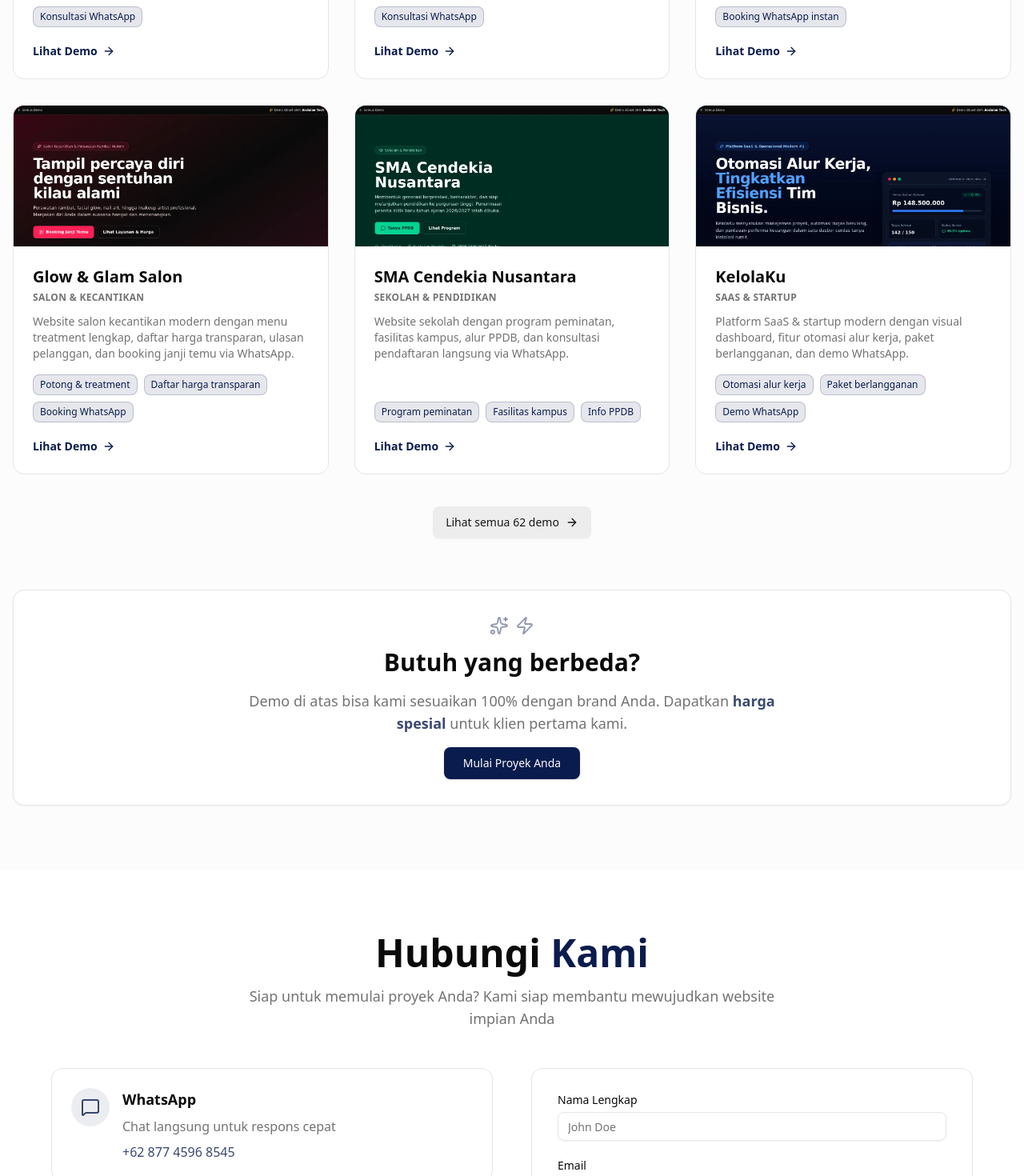
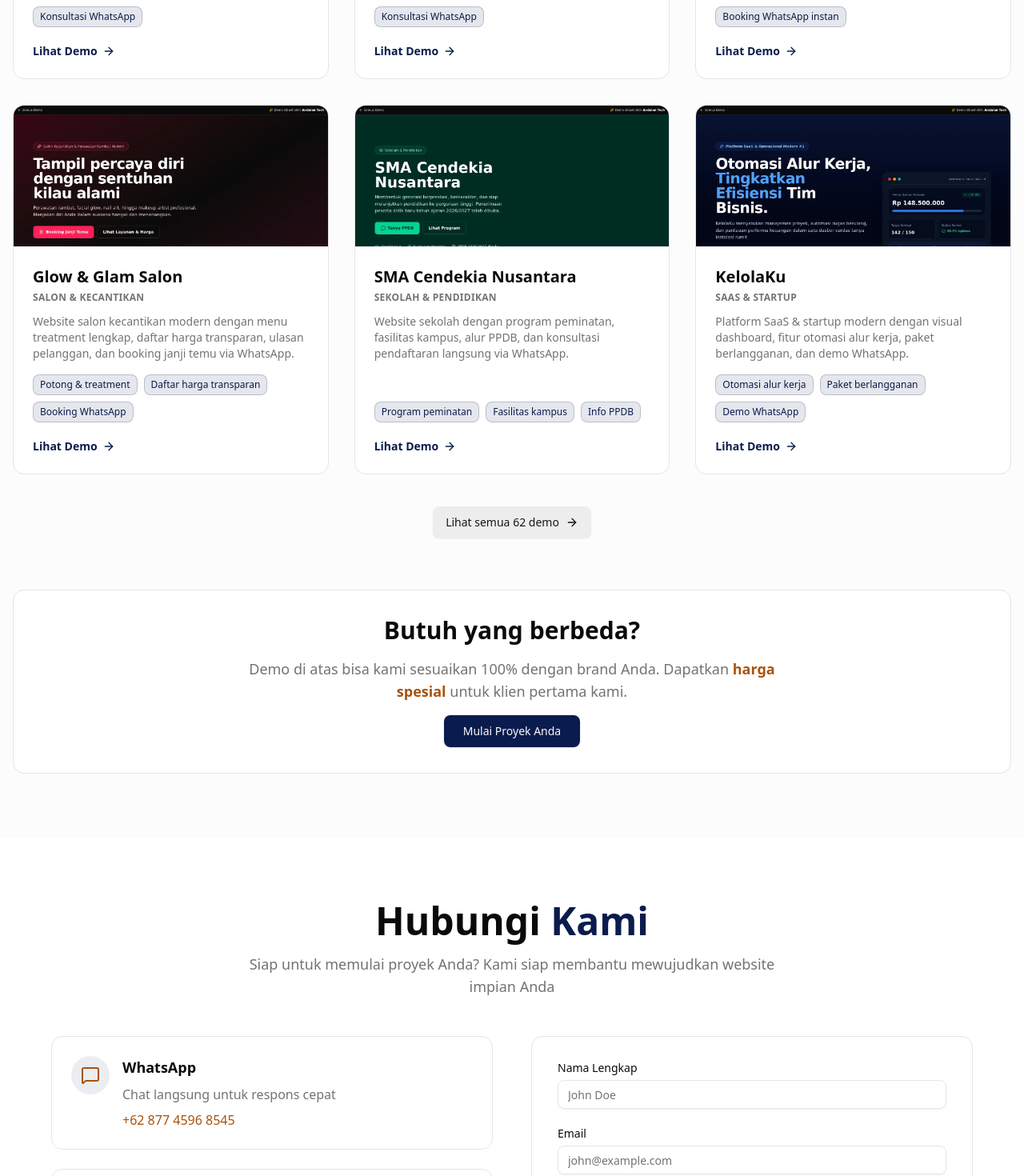
Before and after one commit to MohSolehuddin/andalan-tech-company-profile, a Next.js app: page / in a window 1280 px wide. Shown: the part 3640-5110 px from the top of the page at 80% size. Built offline with nearby package versions, Linux system fonts and the light colour scheme.

Commit message:
brand: portfolio/contact/footer bersih + aksen oranye

```diff
--- a/src/components/Contact.tsx
+++ b/src/components/Contact.tsx
@@ -85,10 +85,10 @@ const Contact = () => {
         <div className="grid md:grid-cols-2 gap-12 max-w-6xl mx-auto">
           {/* Contact Info Cards */}
           <div className="space-y-6 animate-fade-in-up">
-            <div className="bg-card border border-border rounded-xl p-6 hover:shadow-md transition-all">
+            <div className="bg-card border border-border rounded-xl p-6 transition-colors hover:border-primary/40">
               <div className="flex items-start gap-4">
-                <div className="w-12 h-12 rounded-full bg-accent/10 flex items-center justify-center shrink-0">
-                  <MessageSquare className="w-6 h-6 text-accent" />
+                <div className="w-12 h-12 rounded-full bg-accent/10 text-[#A8530F] flex items-center justify-center shrink-0">
+                  <MessageSquare className="w-6 h-6 text-[#A8530F]" />
                 </div>
                 <div>
                   <h3 className="font-bold text-lg mb-2">WhatsApp</h3>
@@ -99,14 +99,14 @@ const Contact = () => {
                     href="https://wa.me/6287745968545"
                     target="_blank"
                     rel="noopener noreferrer"
-                    className="text-accent hover:underline font-medium focus-visible:outline-none focus-visible:ring-2 focus-visible:ring-accent focus-visible:ring-offset-2 rounded-xs">
+                    className="text-[#A8530F] hover:underline font-medium focus-visible:outline-none focus-visible:ring-2 focus-visible:ring-[#A8530F] focus-visible:ring-offset-2 rounded-xs">
                     +62 877 4596 8545
                   </a>
                 </div>
               </div>
             </div>
 
-            <div className="bg-card border border-border rounded-xl p-6 hover:shadow-md transition-all">
+            <div className="bg-card border border-border rounded-xl p-6 transition-colors hover:border-primary/40">
               <div className="flex items-start gap-4">
                 <div className="w-12 h-12 rounded-full bg-primary/10 flex items-center justify-center shrink-0">
                   <Mail className="w-6 h-6 text-primary" />
@@ -125,10 +125,10 @@ const Contact = () => {
               </div>
             </div>
 
-            <div className="bg-card border border-border rounded-xl p-6 hover:shadow-md transition-all">
+            <div className="bg-card border border-border rounded-xl p-6 transition-colors hover:border-primary/40">
               <div className="flex items-start gap-4">
-                <div className="w-12 h-12 rounded-full bg-accent/10 flex items-center justify-center shrink-0">
-                  <MapPin className="w-6 h-6 text-accent" />
+                <div className="w-12 h-12 rounded-full bg-accent/10 text-[#A8530F] flex items-center justify-center shrink-0">
+                  <MapPin className="w-6 h-6 text-[#A8530F]" />
                 </div>
                 <div>
                   <h3 className="font-bold text-lg mb-2">Lokasi</h3>
--- a/src/components/Footer.tsx
+++ b/src/components/Footer.tsx
@@ -13,6 +13,7 @@ const Footer = () => {
               alt="logo with text"
               height={80}
               width={300}
+              className="h-16 w-auto"
             />
             <p className="text-sm text-muted-foreground">
               Jasa pembuatan website cepat, stabil, dan teroptimasi SEO dengan
--- a/src/components/Portfolio.tsx
+++ b/src/components/Portfolio.tsx
@@ -1,5 +1,5 @@
 import Link from "next/link";
-import { ArrowRight, Sparkles, Zap } from "lucide-react";
+import { ArrowRight } from "lucide-react";
 import { Button } from "@/components/ui/button";
 import { demoItems } from "@/lib/demo/demos";
 
@@ -44,9 +44,9 @@ const Portfolio = () => {
             <Link
               key={demo.slug}
               href={`/demo/${demo.slug}`}
-              className="group flex flex-col overflow-hidden rounded-xl border border-border bg-card transition-all duration-300 hover:-translate-y-1 hover:shadow-md focus-visible:outline-none focus-visible:ring-2 focus-visible:ring-primary focus-visible:ring-offset-2">
+              className="group flex flex-col overflow-hidden rounded-xl border border-border bg-card transition-colors hover:border-primary/40 focus-visible:outline-none focus-visible:ring-2 focus-visible:ring-primary focus-visible:ring-offset-2">
               <div
-                className={`relative h-44 overflow-hidden bg-linear-to-br ${demo.accentBg}`}>
+                className="relative h-44 overflow-hidden bg-neutral-100">
                 {/* eslint-disable-next-line @next/next/no-img-element */}
                 <img
                   src={`/demo/preview/${demo.slug}.webp`}
@@ -57,7 +57,7 @@ const Portfolio = () => {
               </div>
 
               <div className="flex flex-1 flex-col p-6">
-                <h3 className="text-xl font-bold transition-colors group-hover:text-accent">
+                <h3 className="text-xl font-bold transition-colors group-hover:text-[#A8530F]">
                   {demo.name}
                 </h3>
                 <span className="mt-1 text-xs font-semibold uppercase tracking-wide text-muted-foreground">
@@ -100,18 +100,14 @@ const Portfolio = () => {
         </div>
 
         {/* Special Offer Banner */}
-        <div className="mt-16 rounded-xl bg-card p-8 border border-border shadow-xs animate-fade-in-up">
+        <div className="mt-16 rounded-xl bg-card p-8 border border-border">
           <div className="text-center space-y-4">
-            <div className="flex items-center justify-center gap-2 text-accent">
-              <Sparkles className="w-6 h-6 animate-pulse" />
-              <Zap className="w-6 h-6 animate-pulse" />
-            </div>
             <h3 className="text-2xl md:text-3xl font-bold text-foreground">
               Butuh yang berbeda?
             </h3>
             <p className="text-muted-foreground max-w-2xl mx-auto text-lg">
               Demo di atas bisa kami sesuaikan 100% dengan brand Anda. Dapatkan{" "}
-              <span className="text-accent font-bold">harga spesial</span> untuk
+              <span className="text-[#A8530F] font-bold">harga spesial</span> untuk
               klien pertama kami.
             </p>
             <Button
```
Also changed, not shown: 1 other file (tests, documents, lock files or other folders).
